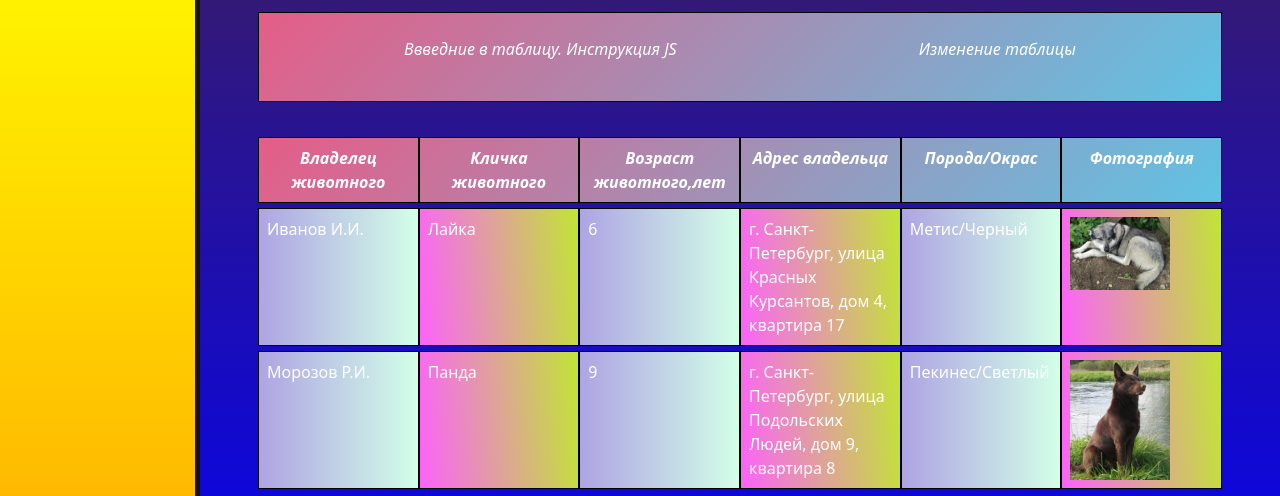
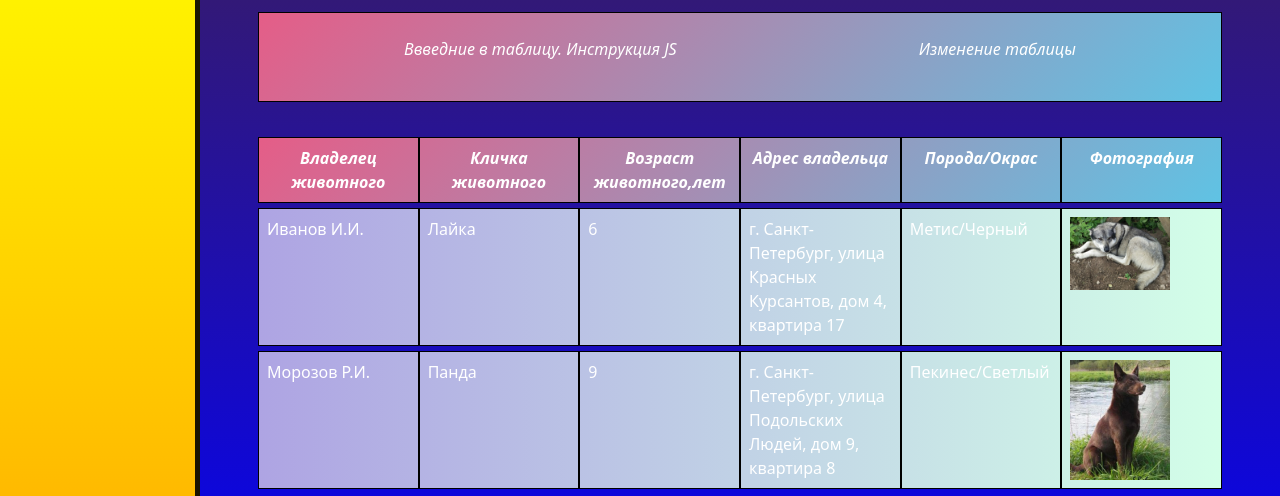
Before and after one commit to GrigoryMem/bookPetOwners-JS-constructor, a website built with Parcel: page src/index.html in a window 1280 px wide. Shown: the part 119-615 px from the top of the page. Built offline with nearby package versions, Linux system fonts and the light colour scheme.

Commit message:
28. checkpoint 17:55

```diff
--- a/src/assets/css/main.css
+++ b/src/assets/css/main.css
@@ -87,13 +87,13 @@ body{
 
 
 
-tr.person td:nth-child(odd){
+/* tr.person td:nth-child(odd){
     background: linear-gradient(90deg, #aea4e3, #d3ffe8);
 }
 
 tr.person td:nth-child(even){
     background: linear-gradient(85deg, #fb63f9, #c2e534);
-}
+} */
 
 
 
--- a/src/assets/script/model.js
+++ b/src/assets/script/model.js
@@ -96,3 +96,6 @@ export const model = [
     {type:"image",value:image}
 
 ]
+
+
+console.log(model);
--- a/src/assets/script/templates.js
+++ b/src/assets/script/templates.js
@@ -13,37 +13,42 @@ function title(point) {
 
  function intro(point) {
 
-    const {styles, styles1} = point.options // деструктуризация
+    // const {styles, styles1} = point.options // деструктуризация
 
 
 
      return row(col(`
      <p>${point.value}</p>
-     <p>${point.value1}</p>`,css(styles)),css(styles1),"intro")
+     <p>${point.value1}</p>`,css(point.options.styles)),css(point.options.styles1),"intro")
 
  }
 
  // header
  function header(point) {
 
-    const styles = point.options.styles
 
-    console.log(styles)
 
      const content = point.value.map(td).join("")
 
 
      // item=>td(item) можно записать как просто td референс > point.value.map(td)
 
-     return  tr(content,"header",css(styles))
+     return  tr(content,"header",css(point.options.styles))
 
  }
 // persons
  function person(point) {
+
+      point.options = {
+        styles:{"background": "linear-gradient(90deg, #aea4e3, #d3ffe8)"},
+        styles1:{"background": "linear-gradient(85deg, #fb63f9, #c2e534)"}
+    }
+
     const content = point.value.map(item=>td(item))  // создание массива
+    // my editions to person
 
+    return   tr(content.join(""),"person",css(point.options.styles))// вставили  массив в таблицу
 
-    return   tr(content.join(""),"person")// вставили  массив в таблицу
 
 }
 
--- a/src/assets/script/utils.js
+++ b/src/assets/script/utils.js
@@ -16,8 +16,8 @@ export function col(content,styles = '', className =""){
 
 // утилиты для табличных функций
 
-export function td(content){
-    return  `<td class="col-sm">${content}</td>`
+export function td(content,styles=""){
+    return  `<td class="col-sm" style=${styles}>${content}</td>`
 }
 
 export function tr(content, className,styles=""){
```
Also changed, not shown: 4 other files.
